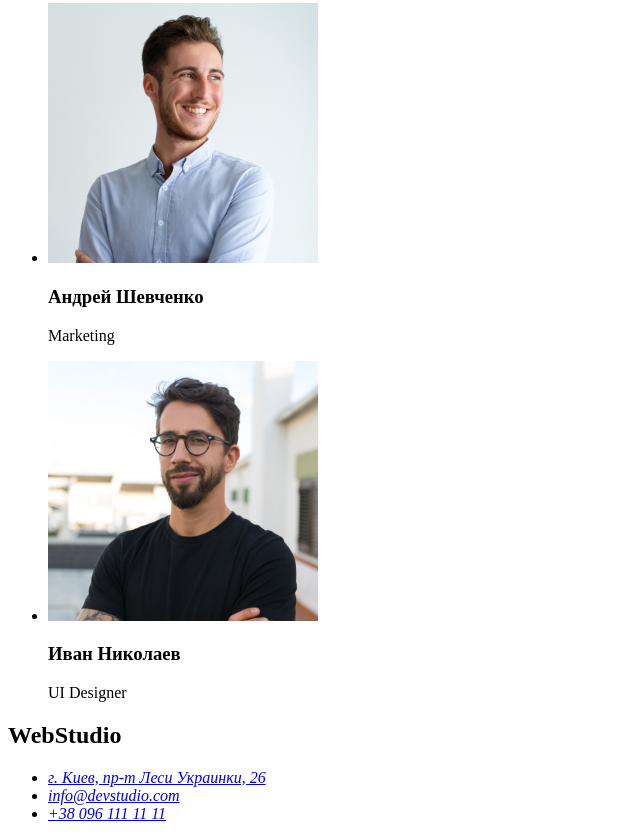
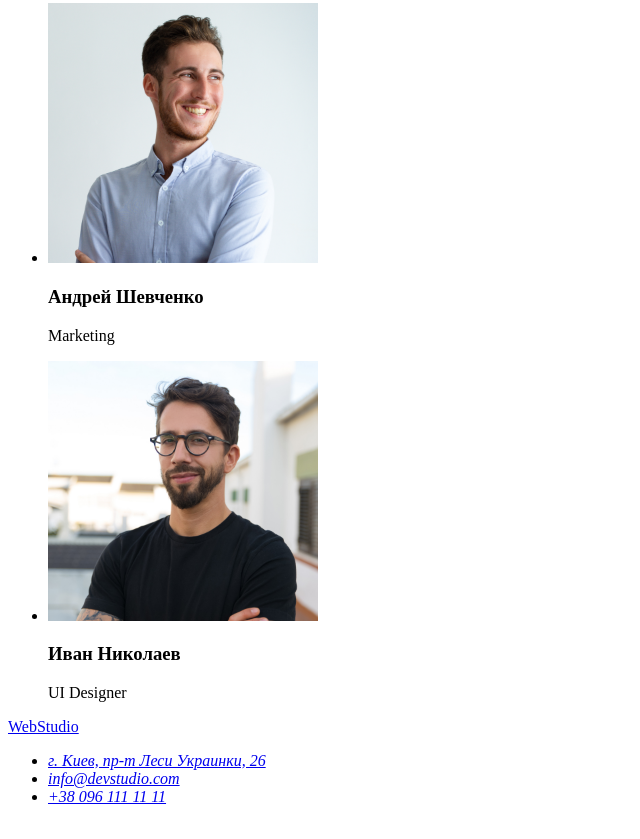
Before and after one commit to YanaHorbachova/goit-markup-hw-01, a plain HTML site: page index.html in a window 1280 px wide. Shown: the part 2312-3151 px from the top of the page, without its empty margins (0-640 px from the left). Drawn offline with Linux system fonts and the light colour scheme.

Commit message:
Пофиксила лого

```diff
--- a/index.html
+++ b/index.html
@@ -103,7 +103,7 @@
     </section>
   </main>
   <footer>
-    <h2>WebStudio</h2>
+    <a href="./index.html" aria-label="логотип веб студии">WebStudio</a>
     <address>
       <ul>
         <li><a href="https://goo.gl/maps/fzWqz3PfubK45CeYA" target="_blank">г. Киев, пр-т Леси Украинки, 26</a></li>
```
